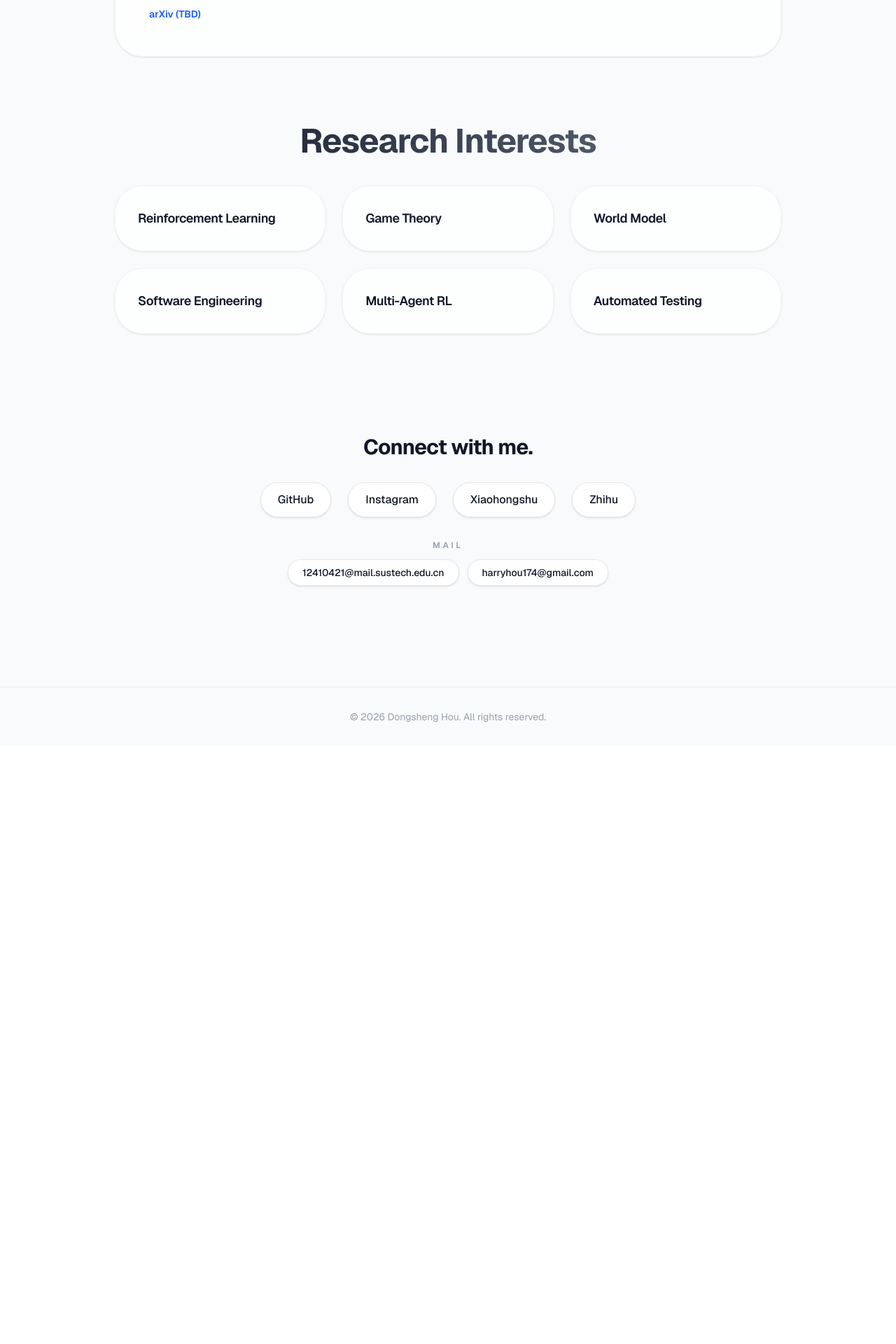
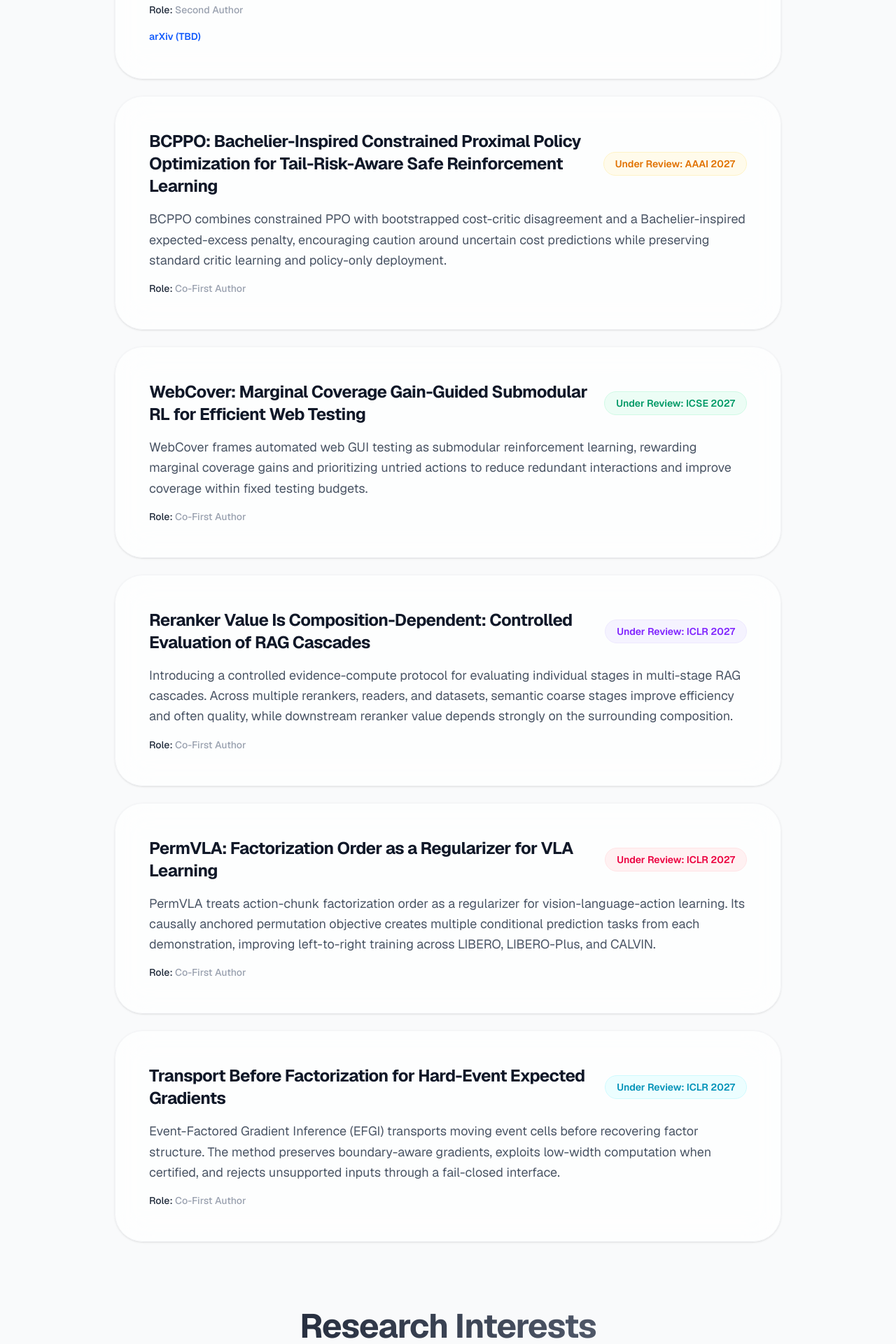
Before and after one commit to Harryfutcoder/Harryfutcoder.github.io, a Next.js app: page / in a window 1280 px wide. Shown: the part 2020-3940 px from the top of the page at 70% size. Before the commit the page ends 3086 px from the top, so only its background shows below. Built offline with nearby package versions, Linux system fonts and the light colour scheme.

Commit message:
Add current paper submissions

```diff
--- a/src/app/page.tsx
+++ b/src/app/page.tsx
@@ -244,7 +244,7 @@ export default function Home() {
                   <span className="text-3xl md:text-4xl font-black">C</span>ONTEXT
                   <span className="text-3xl md:text-4xl font-black">P</span>RUNING: A Cooperative Game Perspective for Context Reranking and Pruning
                 </h3>
-                <span className="mt-2 md:mt-0 inline-block px-4 py-1.5 bg-blue-50 dark:bg-blue-500/10 text-blue-600 dark:text-blue-400 rounded-full text-sm font-semibold border border-blue-100 dark:border-blue-500/20">
+                <span className="mt-2 md:mt-0 md:ml-6 inline-block shrink-0 whitespace-nowrap px-4 py-1.5 bg-blue-50 dark:bg-blue-500/10 text-blue-600 dark:text-blue-400 rounded-full text-sm font-semibold border border-blue-100 dark:border-blue-500/20">
                   Submitted: NeurIPS 2026
                 </span>
               </div>
@@ -273,7 +273,7 @@ export default function Home() {
                 <h3 className="text-2xl font-bold tracking-tight group-hover:text-blue-600 dark:group-hover:text-blue-400 transition-colors">
                   From Spatial to Spectral: An Efficient, Frequency-Guided Feature Representation Learner for Small Object Detection
                 </h3>
-                <span className="mt-2 md:mt-0 inline-block px-4 py-1.5 bg-sky-50 dark:bg-sky-500/10 text-sky-600 dark:text-sky-400 rounded-full text-sm font-semibold border border-sky-100 dark:border-sky-500/20">
+                <span className="mt-2 md:mt-0 md:ml-6 inline-block shrink-0 whitespace-nowrap px-4 py-1.5 bg-sky-50 dark:bg-sky-500/10 text-sky-600 dark:text-sky-400 rounded-full text-sm font-semibold border border-sky-100 dark:border-sky-500/20">
                   Submitted: NeurIPS 2026
                 </span>
               </div>
@@ -287,6 +287,121 @@ export default function Home() {
                 <a href="https://arxiv.org" target="_blank" rel="noreferrer" className="inline-flex items-center text-sm font-semibold text-blue-600 dark:text-blue-400 hover:underline">
                   arXiv (TBD)
                 </a>
+              </div>
+            </motion.div>
+
+            {/* Project 3 */}
+            <motion.div
+              variants={springCard}
+              whileHover={{ y: -8, scale: 1.01 }}
+              transition={{ type: "spring", stiffness: 300, damping: 25 }}
+              className="backdrop-blur-xl bg-white/70 dark:bg-white/5 rounded-[2.5rem] p-8 md:p-12 shadow-sm border border-gray-100 dark:border-white/10 hover:shadow-xl dark:hover:shadow-white/5 group transition-shadow"
+            >
+              <div className="flex flex-col md:flex-row md:items-center justify-between mb-4">
+                <h3 className="text-2xl font-bold tracking-tight group-hover:text-blue-600 dark:group-hover:text-blue-400 transition-colors">
+                  BCPPO: Bachelier-Inspired Constrained Proximal Policy Optimization for Tail-Risk-Aware Safe Reinforcement Learning
+                </h3>
+                <span className="mt-2 md:mt-0 md:ml-6 inline-block shrink-0 whitespace-nowrap px-4 py-1.5 bg-amber-50 dark:bg-amber-500/10 text-amber-600 dark:text-amber-400 rounded-full text-sm font-semibold border border-amber-100 dark:border-amber-500/20">
+                  Under Review: AAAI 2027
+                </span>
+              </div>
+              <p className="text-gray-600 dark:text-gray-400 text-lg mb-4 leading-relaxed">
+                BCPPO combines constrained PPO with bootstrapped cost-critic disagreement and a Bachelier-inspired expected-excess penalty, encouraging caution around uncertain cost predictions while preserving standard critic learning and policy-only deployment.
+              </p>
+              <div className="text-sm font-medium text-gray-400 dark:text-gray-500">
+                <span className="text-gray-800 dark:text-gray-300">Role:</span> Co-First Author
+              </div>
+            </motion.div>
+
+            {/* Project 4 */}
+            <motion.div
+              variants={springCard}
+              whileHover={{ y: -8, scale: 1.01 }}
+              transition={{ type: "spring", stiffness: 300, damping: 25 }}
+              className="backdrop-blur-xl bg-white/70 dark:bg-white/5 rounded-[2.5rem] p-8 md:p-12 shadow-sm border border-gray-100 dark:border-white/10 hover:shadow-xl dark:hover:shadow-white/5 group transition-shadow"
+            >
+              <div className="flex flex-col md:flex-row md:items-center justify-between mb-4">
+                <h3 className="text-2xl font-bold tracking-tight group-hover:text-blue-600 dark:group-hover:text-blue-400 transition-colors">
+                  WebCover: Marginal Coverage Gain-Guided Submodular RL for Efficient Web Testing
+                </h3>
+                <span className="mt-2 md:mt-0 md:ml-6 inline-block shrink-0 whitespace-nowrap px-4 py-1.5 bg-emerald-50 dark:bg-emerald-500/10 text-emerald-600 dark:text-emerald-400 rounded-full text-sm font-semibold border border-emerald-100 dark:border-emerald-500/20">
+                  Under Review: ICSE 2027
+                </span>
+              </div>
+              <p className="text-gray-600 dark:text-gray-400 text-lg mb-4 leading-relaxed">
+                WebCover frames automated web GUI testing as submodular reinforcement learning, rewarding marginal coverage gains and prioritizing untried actions to reduce redundant interactions and improve coverage within fixed testing budgets.
+              </p>
+              <div className="text-sm font-medium text-gray-400 dark:text-gray-500">
+                <span className="text-gray-800 dark:text-gray-300">Role:</span> Co-First Author
+              </div>
+            </motion.div>
+
+            {/* Project 5 */}
+            <motion.div
+              variants={springCard}
+              whileHover={{ y: -8, scale: 1.01 }}
+              transition={{ type: "spring", stiffness: 300, damping: 25 }}
+              className="backdrop-blur-xl bg-white/70 dark:bg-white/5 rounded-[2.5rem] p-8 md:p-12 shadow-sm border border-gray-100 dark:border-white/10 hover:shadow-xl dark:hover:shadow-white/5 group transition-shadow"
+            >
+              <div className="flex flex-col md:flex-row md:items-center justify-between mb-4">
+                <h3 className="text-2xl font-bold tracking-tight group-hover:text-blue-600 dark:group-hover:text-blue-400 transition-colors">
+                  Reranker Value Is Composition-Dependent: Controlled Evaluation of RAG Cascades
+                </h3>
+                <span className="mt-2 md:mt-0 md:ml-6 inline-block shrink-0 whitespace-nowrap px-4 py-1.5 bg-violet-50 dark:bg-violet-500/10 text-violet-600 dark:text-violet-400 rounded-full text-sm font-semibold border border-violet-100 dark:border-violet-500/20">
+                  Under Review: ICLR 2027
+                </span>
+              </div>
+              <p className="text-gray-600 dark:text-gray-400 text-lg mb-4 leading-relaxed">
+                Introducing a controlled evidence-compute protocol for evaluating individual stages in multi-stage RAG cascades. Across multiple rerankers, readers, and datasets, semantic coarse stages improve efficiency and often quality, while downstream reranker value depends strongly on the surrounding composition.
+              </p>
+              <div className="text-sm font-medium text-gray-400 dark:text-gray-500">
+                <span className="text-gray-800 dark:text-gray-300">Role:</span> Co-First Author
+              </div>
+            </motion.div>
+
+            {/* Project 6 */}
+            <motion.div
+              variants={springCard}
+              whileHover={{ y: -8, scale: 1.01 }}
+              transition={{ type: "spring", stiffness: 300, damping: 25 }}
+              className="backdrop-blur-xl bg-white/70 dark:bg-white/5 rounded-[2.5rem] p-8 md:p-12 shadow-sm border border-gray-100 dark:border-white/10 hover:shadow-xl dark:hover:shadow-white/5 group transition-shadow"
+            >
+              <div className="flex flex-col md:flex-row md:items-center justify-between mb-4">
+                <h3 className="text-2xl font-bold tracking-tight group-hover:text-blue-600 dark:group-hover:text-blue-400 transition-colors">
+                  PermVLA: Factorization Order as a Regularizer for VLA Learning
+                </h3>
+                <span className="mt-2 md:mt-0 md:ml-6 inline-block shrink-0 whitespace-nowrap px-4 py-1.5 bg-rose-50 dark:bg-rose-500/10 text-rose-600 dark:text-rose-400 rounded-full text-sm font-semibold border border-rose-100 dark:border-rose-500/20">
+                  Under Review: ICLR 2027
+                </span>
+              </div>
+              <p className="text-gray-600 dark:text-gray-400 text-lg mb-4 leading-relaxed">
+                PermVLA treats action-chunk factorization order as a regularizer for vision-language-action learning. Its causally anchored permutation objective creates multiple conditional prediction tasks from each demonstration, improving left-to-right training across LIBERO, LIBERO-Plus, and CALVIN.
+              </p>
+              <div className="text-sm font-medium text-gray-400 dark:text-gray-500">
+                <span className="text-gray-800 dark:text-gray-300">Role:</span> Co-First Author
+              </div>
+            </motion.div>
+
+            {/* Project 7 */}
+            <motion.div
+              variants={springCard}
+              whileHover={{ y: -8, scale: 1.01 }}
+              transition={{ type: "spring", stiffness: 300, damping: 25 }}
+              className="backdrop-blur-xl bg-white/70 dark:bg-white/5 rounded-[2.5rem] p-8 md:p-12 shadow-sm border border-gray-100 dark:border-white/10 hover:shadow-xl dark:hover:shadow-white/5 group transition-shadow"
+            >
+              <div className="flex flex-col md:flex-row md:items-center justify-between mb-4">
+                <h3 className="text-2xl font-bold tracking-tight group-hover:text-blue-600 dark:group-hover:text-blue-400 transition-colors">
+                  Transport Before Factorization for Hard-Event Expected Gradients
+                </h3>
+                <span className="mt-2 md:mt-0 md:ml-6 inline-block shrink-0 whitespace-nowrap px-4 py-1.5 bg-cyan-50 dark:bg-cyan-500/10 text-cyan-600 dark:text-cyan-400 rounded-full text-sm font-semibold border border-cyan-100 dark:border-cyan-500/20">
+                  Under Review: ICLR 2027
+                </span>
+              </div>
+              <p className="text-gray-600 dark:text-gray-400 text-lg mb-4 leading-relaxed">
+                Event-Factored Gradient Inference (EFGI) transports moving event cells before recovering factor structure. The method preserves boundary-aware gradients, exploits low-width computation when certified, and rejects unsupported inputs through a fail-closed interface.
+              </p>
+              <div className="text-sm font-medium text-gray-400 dark:text-gray-500">
+                <span className="text-gray-800 dark:text-gray-300">Role:</span> Co-First Author
               </div>
             </motion.div>
 
```
